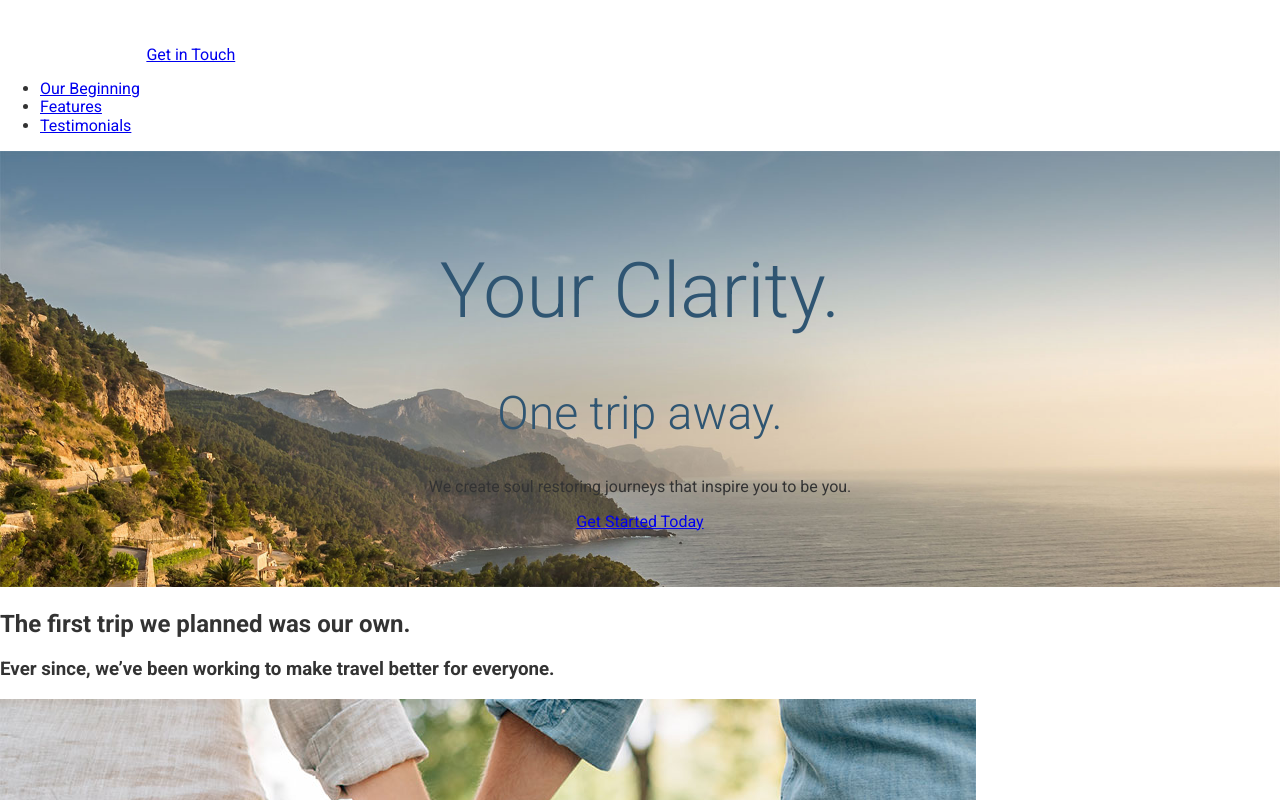
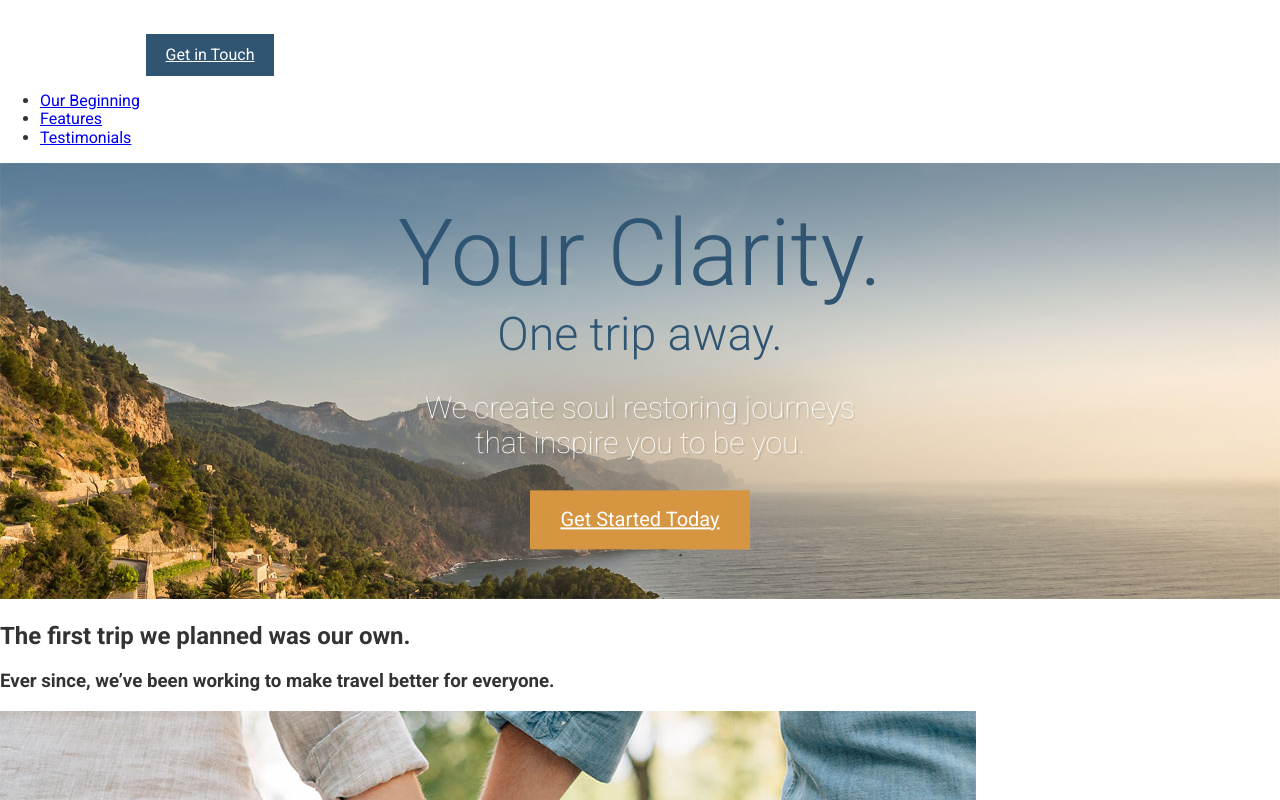
Before and after one commit to bklynate/travelAgencySite, a website: page app/index.html in a window 1280 px wide. Shown: the top 800 px of the page. Drawn offline with Linux system fonts and the light colour scheme.

Commit message:
[add] BEM css & new gulp organization

```diff
--- /dev/null
+++ b/app/assets/styles/base/_mixins.css
@@ -0,0 +1,10 @@
+@define-mixin atSmall {
+  @media (min-width: 530px) {
+    @mixin-content;
+  }
+}
+@define-mixin atMedium {
+  @media (min-width: 800px) {
+    @mixin-content;
+  }
+}
--- /dev/null
+++ b/app/assets/styles/base/_variables.css
@@ -0,0 +1,2 @@
+$mainBlue: #2f5572;
+$mainOrange: #d59541;
--- /dev/null
+++ b/app/assets/styles/modules/_btn.css
@@ -0,0 +1,15 @@
+.btn {
+  color: #fff;
+  background-color: $mainBlue;
+  padding: 0.75rem 1.2rem;
+  display: inline-block; /* so elements are 'aware' of its padding*/
+
+  &--orange {
+    background-color: $mainOrange;
+  }
+
+  &--large {
+    font-size: 1.25rem;
+    padding: 1.1rem 1.9rem;
+  }
+}
--- a/app/assets/styles/modules/_large-hero.css
+++ b/app/assets/styles/modules/_large-hero.css
@@ -12,13 +12,25 @@
 
   &__title {
     font-weight: 300;
-    color: #2f5572;
-    font-size: 4.8rem;
+    color: $mainBlue;
+    font-size: 5.8rem;
+    margin: 0;
   }
 
   &__subtitle {
     font-weight: 300;
-    color: #2f5572;
+    color: $mainBlue;
     font-size: 2.9rem;
+    margin: 0;
+  }
+
+  &__description {
+    max-width: 30rem;
+    color: #fff;
+    margin-left: auto;
+    margin-right: auto;
+    font-size: 1.875rem;
+    font-weight: 100;
+    text-shadow: 2px 2px 0 rgba(0,0,0,0.1)
   }
 }
--- a/app/assets/styles/styles.css
+++ b/app/assets/styles/styles.css
@@ -1,3 +1,5 @@
 @import 'normalize.css';
-@import "base/_global";
-@import "modules/_large-hero";
+@import 'base/_variables';
+@import 'base/_global';
+@import 'modules/_btn';
+@import 'modules/_large-hero';
--- a/app/index.html
+++ b/app/index.html
@@ -86,7 +86,7 @@
   </div>
 
   <footer>
-    <p>Copyright &copy; 2016 Clear View Escapes. All rights reserved. <a href="#">Get in Touch</a></p>
+    <p>Copyright &copy; 2016 Clear View Escapes. All rights reserved. <a href="#" class="btn btn--orange">Get in Touch</a></p>
   </footer>
 </body>
 </html>
--- a/app/temp/styles/styles.css
+++ b/app/temp/styles/styles.css
@@ -432,6 +432,24 @@ img {
   height: auto;
 }
 
+.btn {
+  color: #fff;
+  background-color: #2f5572;
+  padding: 0.75rem 1.2rem;
+  display: inline-block;
+}
+
+/* so elements are 'aware' of its padding*/
+
+.btn--orange {
+  background-color: #d59541;
+}
+
+.btn--large {
+  font-size: 1.25rem;
+  padding: 1.1rem 1.9rem;
+}
+
 .large-hero {
   position: relative;
 }
@@ -449,11 +467,23 @@ img {
 .large-hero__title {
   font-weight: 300;
   color: #2f5572;
-  font-size: 4.8rem;
+  font-size: 5.8rem;
+  margin: 0;
 }
 
 .large-hero__subtitle {
   font-weight: 300;
   color: #2f5572;
   font-size: 2.9rem;
+  margin: 0;
 }
+
+.large-hero__description {
+  max-width: 30rem;
+  color: #fff;
+  margin-left: auto;
+  margin-right: auto;
+  font-size: 1.875rem;
+  font-weight: 100;
+  text-shadow: 2px 2px 0 rgba(0,0,0,0.1)
+}
--- a/package.json
+++ b/package.json
@@ -12,6 +12,7 @@
     "gulp-postcss": "^6.2.0",
     "gulp-watch": "^4.3.10",
     "postcss-import": "^8.1.2",
+    "postcss-mixins": "^5.4.1",
     "postcss-nested": "^1.0.0",
     "postcss-simple-vars": "^3.0.0"
   }
```
Also changed, not shown: gulp/tasks/styles.js (added, +17 -0 lines), gulp/tasks/watch.js (added, +26 -0 lines), gulpfile.js (+2 -32 lines), 1 other file.
